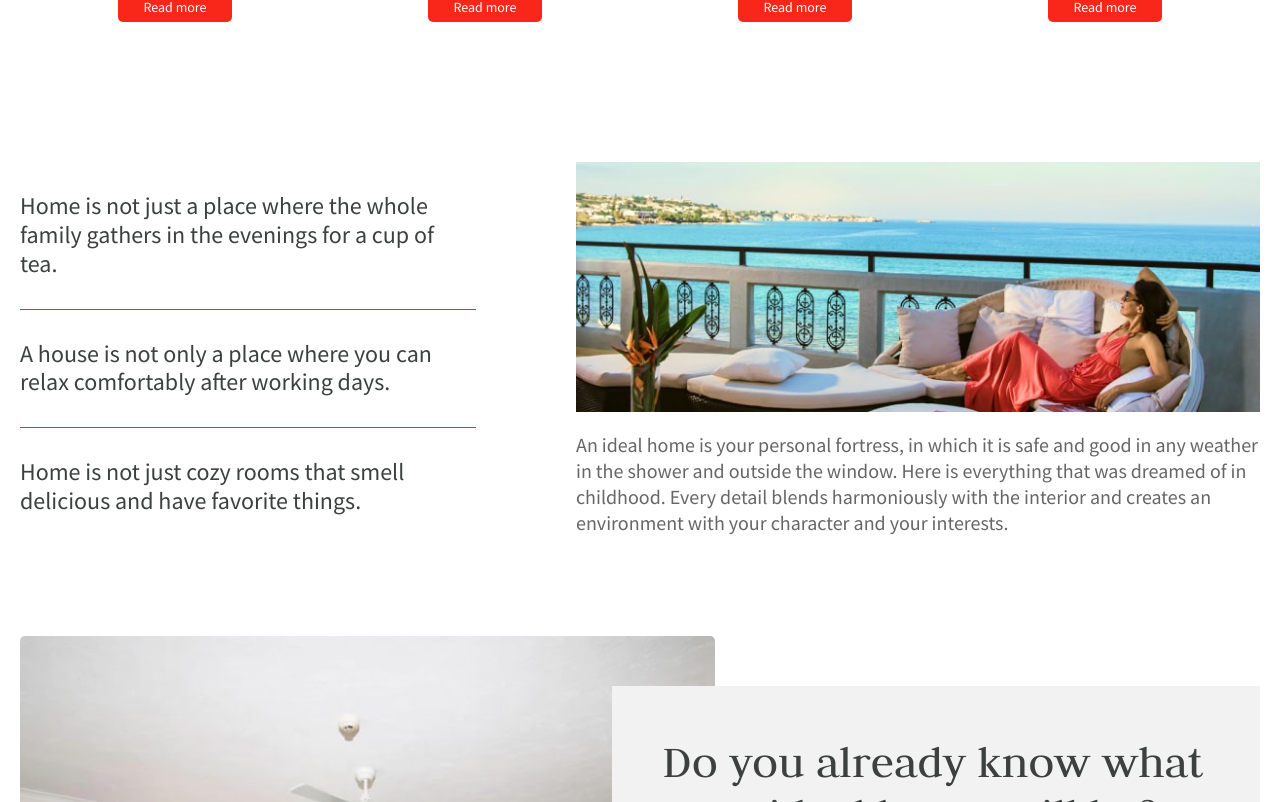
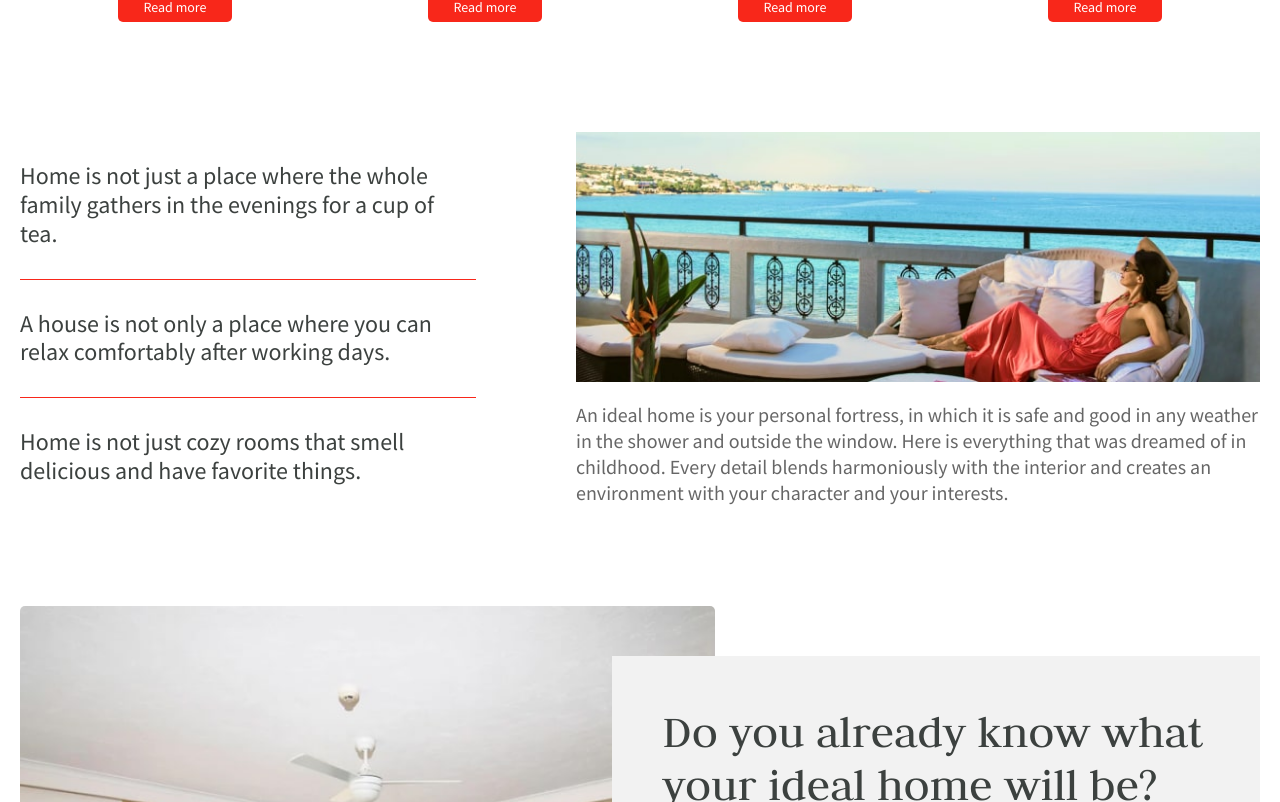
Before and after one commit to alxpgv/marbella.one-client-nextjs, a Next.js app: page / in a window 1280 px wide. Shown: the part 878-1680 px from the top of the page. Built offline with nearby package versions, Linux system fonts and the light colour scheme.

Commit message:
top margin for first block on page

```diff
--- a/src/components/Section/Section.module.scss
+++ b/src/components/Section/Section.module.scss
@@ -2,13 +2,13 @@
 
 .section {
   position: relative;
-  margin: 50px 0;
+  margin: 30px 0 50px 0;
 
   @include lg {
-    margin: 80px 0;
+    margin: 50px 0 80px 0;
   }
 
   @include xl {
-    margin: 100px 0;
+    margin: 70px 0 100px 0;
   }
 }
```
